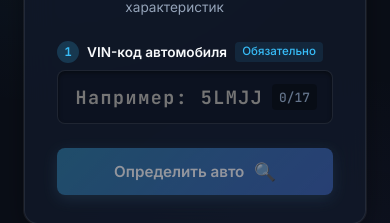
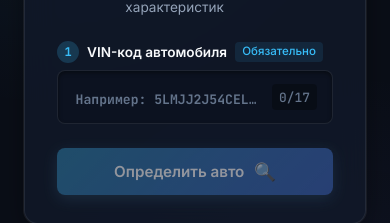
Before and after one commit to dreamav/vin-inspector, a Vue app in the folder frontend/: page / in a window 390 px wide. Shown: the part 332-555 px from the top of the page. Built offline with nearby package versions, Linux system fonts and the light colour scheme; no server answers.

Commit message:
fix(ui): refine vin input placeholder and mobile font size

```diff
--- a/frontend/src/components/VinSearch.vue
+++ b/frontend/src/components/VinSearch.vue
@@ -43,6 +43,7 @@
               id="vin-input"
               ref="vinInput"
               type="text"
+              class="vin-input"
               v-model="vinInput"
               @input="onVinInput"
               placeholder="Например: 5LMJJ2J54CEL07288 или 3PCAJ5M34KF147171"
@@ -513,6 +514,27 @@ export default {
   box-shadow: inset 0 2px 4px rgba(0, 0, 0, 0.4);
 }
 
+.vin-input {
+  text-overflow: ellipsis;
+}
+
+.vin-input::placeholder {
+  font-size: 0.95rem;
+  letter-spacing: 0.01em;
+  color: #64748b;
+}
+
+@media (max-width: 640px) {
+  .vin-input {
+    font-size: 1rem;
+    padding-left: 0.85rem;
+  }
+  .vin-input::placeholder {
+    font-size: 0.82rem;
+    letter-spacing: normal;
+  }
+}
+
 .input-wrapper.is-locked input {
   opacity: 0.75;
   background: rgba(13, 19, 33, 0.5);
```
